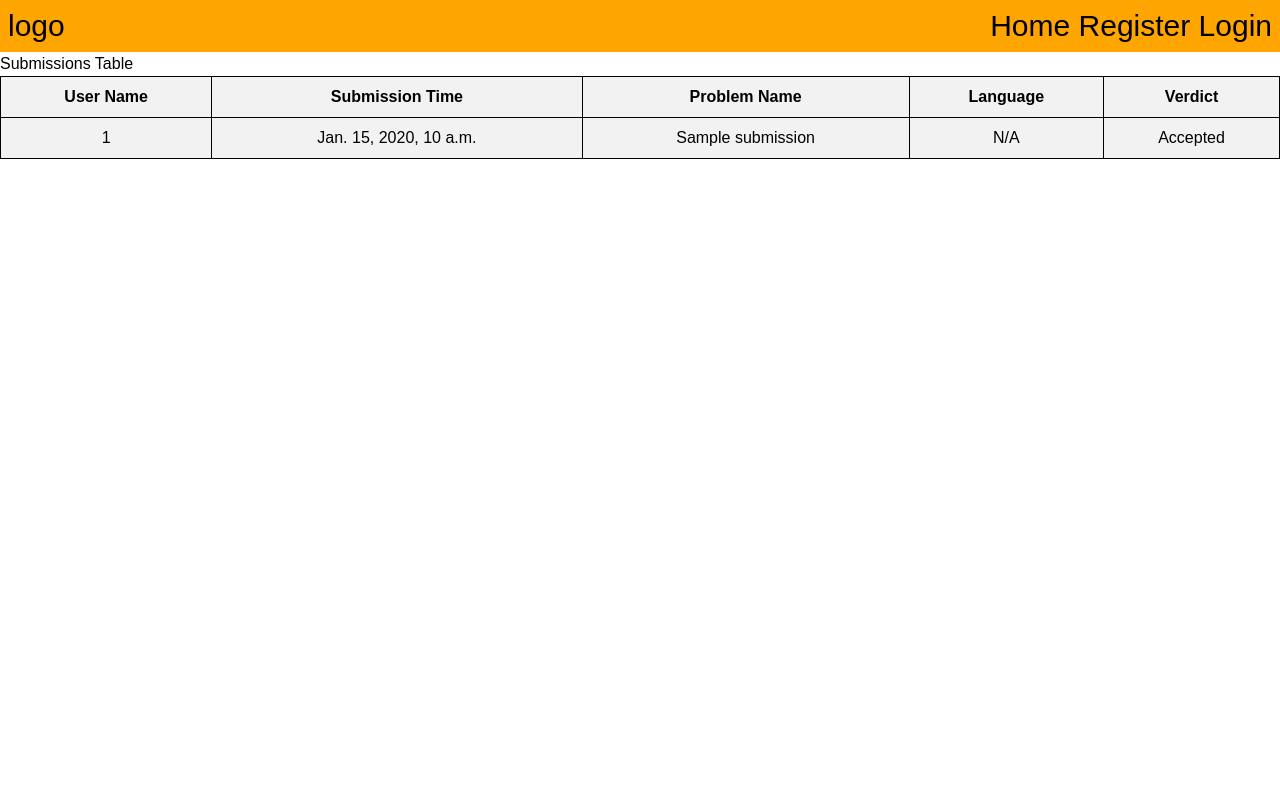
After one commit to ayush1289/online-judge, a Django app: page /submissions in a window 1280 px wide. The commit adds this page. Run offline with Django 4.2, Linux system fonts and the light colour scheme; tables that the repository leaves empty hold one stand-in row (values such as "Sample post"); some libraries are stand-ins or nearby versions.

Commit message:
added submissions page

```diff
--- a/home/models.py
+++ b/home/models.py
@@ -11,3 +11,11 @@ class Problem(models.Model):
     problem_name = models.CharField(max_length=100)
     problem_description = models.TextField()
     test_cases = models.ManyToManyField(test_case)
+
+class submissions(models.Model):
+    user_id = models.CharField(max_length=100)
+    problem_name = models.CharField(max_length=100)
+    language = models.CharField(max_length=10)
+    code = models.TextField()
+    verdict = models.BooleanField()
+    time = models.DateTimeField(auto_now_add=True)
--- a/home/urls.py
+++ b/home/urls.py
@@ -5,5 +5,6 @@ urlpatterns = [
     path('', views.home, name='home'),
     path('problem/<int:problem_id>', views.problem, name='problem'),
     path('problem/<int:problem_id>/verdict', views.verdict, name='submit'),
+    path('submissions', views.sub, name='submissions'),
 
 ]
--- a/home/views.py
+++ b/home/views.py
@@ -1,5 +1,5 @@
 from django.shortcuts import render,redirect
-from .models import Problem
+from .models import Problem,submissions
 from OJ.compiler import compile_code,check_tc
 from django.contrib import messages
 
@@ -33,7 +33,23 @@ def verdict(request,problem_id):
             compile_code(path,language)
 
             answer = check_tc(tc,language)
+            if answer == "Accepted":
+                    verdict=1
+            else:
+                    verdict=0
 
+            submission = submissions(
+                user_id=request.user.username,
+                problem_name=question.problem_name,
+                language=language,
+                code=code,
+                verdict=verdict
+                )
+            submission.save()
             return render(request,'verdict.html',{'code':code,'question':question,'answer':answer})
     else:
         return redirect('problem',problem_id=problem_id)
+
+def sub(request):
+    submissions_list = submissions.objects.all()
+    return render(request,'submissions.html',{'submissions_list':submissions_list})
--- a/templates/index.html
+++ b/templates/index.html
@@ -43,6 +43,7 @@
       <a href="/">Home</a>
       {% if user.is_authenticated %}
       <a href="#">{{ user.username }}</a>
+      <a href="/submissions">Submissions</a>
       <a href="/account/profile">Profile</a>
       <a href="/account/logout">Logout</a>
       {% endif %}
--- a/templates/question.html
+++ b/templates/question.html
@@ -59,6 +59,7 @@
         <a href="/">Home</a>
         {% if user.is_authenticated %}
          <a href="#">{{user.username}}</a>
+         <a href="/submissions">Submissions</a>
           <a href="/account/logout">Logout</a>
         {% endif %}
         {% if not user.is_authenticated %}
--- /dev/null
+++ b/templates/submissions.html
@@ -0,0 +1,123 @@
+<!DOCTYPE html>
+<html lang="en">
+
+<head>
+    <meta charset="UTF-8">
+    <meta name="viewport" content="width=device-width, initial-scale=1.0">
+    <title>Submission</title>
+    <script src="https://cdn.tailwindcss.com"></script>
+    <style>
+        body {
+            font-family: Arial, sans-serif;
+            margin: 0;
+            padding: 0;
+            height: 100vh;
+        }
+
+        .navbar a:hover {
+            color: #ddd;
+        }
+
+        .question-list {
+            list-style-type: none;
+            padding: 0;
+        }
+
+        .question-list li {
+            margin-bottom: 10px;
+        }
+
+        .question-list li a {
+            text-decoration: none;
+            color: blue;
+        }
+
+        .question-list li a:hover {
+            text-decoration: underline;
+        }
+
+        table {
+            border-collapse: collapse;
+            width: 100%;
+        }
+
+        th,
+        td {
+            border: 1px solid black;
+            padding: 8px;
+            text-align: center;
+        }
+
+        th {
+            background-color: #f2f2f2;
+        }
+
+        tr:nth-child(even) {
+            background-color: #f2f2f2;
+        }
+    </style>
+</head>
+
+<body>
+    <div class="navbar bg-[#ffa500] w-full p-2 flex justify-between text-3xl">
+        <div>logo</div>
+        <div class="nav-links ">
+            <a href="/">Home</a>
+            {% if user.is_authenticated %}
+            <a href="#">{{ user.username }}</a>
+            <a href="/submissions">Submissions</a>
+            <a href="/account/profile">Profile</a>
+            <a href="/account/logout">Logout</a>
+            {% endif %}
+            {% if not user.is_authenticated %}
+            <a href="/account/register">Register</a>
+            <a href="/account/login">Login</a>
+            {% endif %}
+        </div>
+    </div>
+    <div>
+        <h1>Submissions Table</h1>
+        <table>
+            <tr>
+                <th>User Name</th>
+                <th>Submission Time</th>
+                <th>Problem Name</th>
+                <th>Language</th>
+                <th>Verdict</th>
+
+            </tr>
+            {% for sub in submissions_list %}
+            <tr>
+                <td>{{sub.user_id}}</td>
+                <td>{{sub.time}}</td>
+                <td>{{sub.problem_name}}</td>
+                <td>
+                    {% if sub.language == "cpp" %}
+                    C++
+                    {% elif sub.language == "py" %}
+                    Python
+                    {% elif sub.language == "c" %}
+                    C
+                    {% else %}
+                    N/A
+                    {% endif %}
+                </td>
+                <td>
+                    {% if sub.verdict == 1 %}
+                    Accepted
+                    {% elif sub.verdict == 0 %}
+                    Wrong Answer
+                    {% else %}
+                    N/A
+                    {% endif %}
+                </td>
+            </tr>
+            {% endfor %}
+        </table>
+
+    </div>
+
+
+</body>
+
+</html>
--- a/templates/verdict.html
+++ b/templates/verdict.html
@@ -65,6 +65,7 @@
     <a href="/">Home</a>
     {% if user.is_authenticated %}
         <a href="#">{{user.username}}</a>
+        <a href="/submissions">Submissions</a>
         <a href="/account/logout">Logout</a>
     {% endif %}
     {% if not user.is_authenticated %}
```
Also changed, not shown: home/migrations/0003_submissions.py (added).
